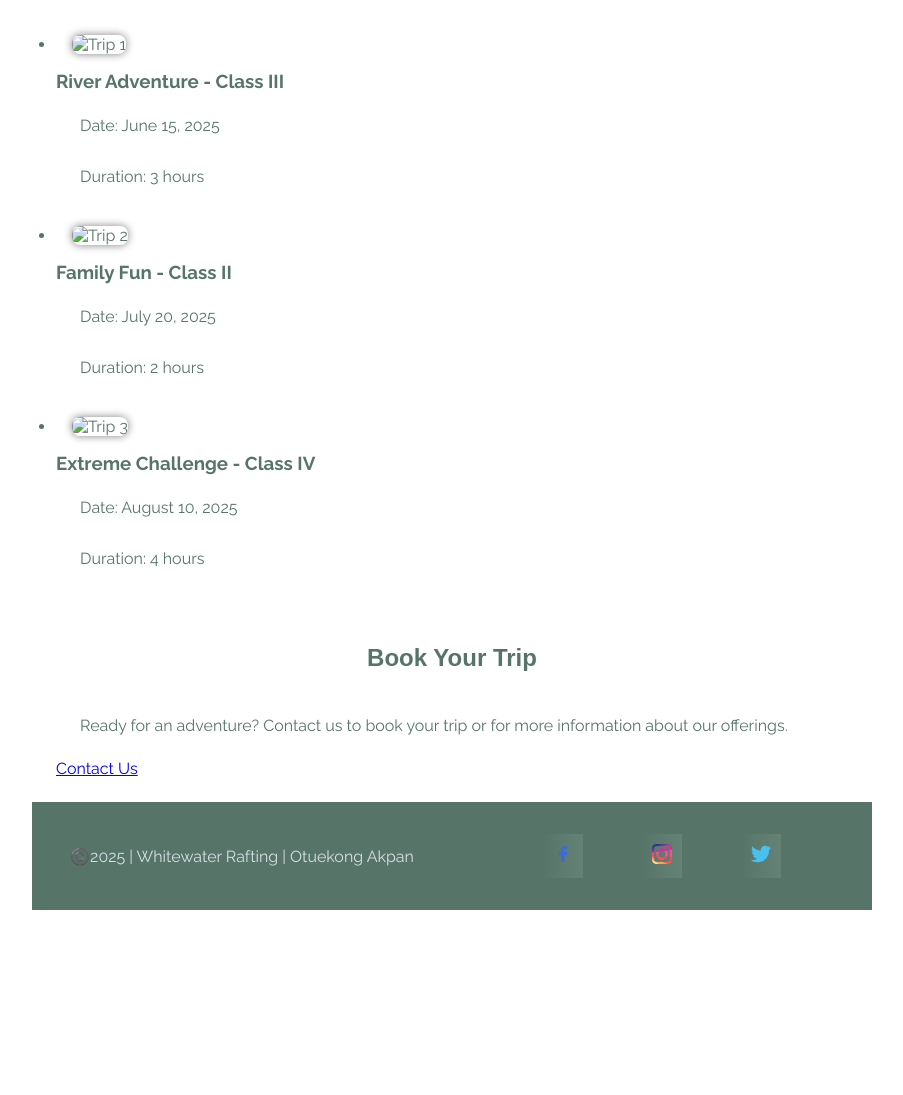
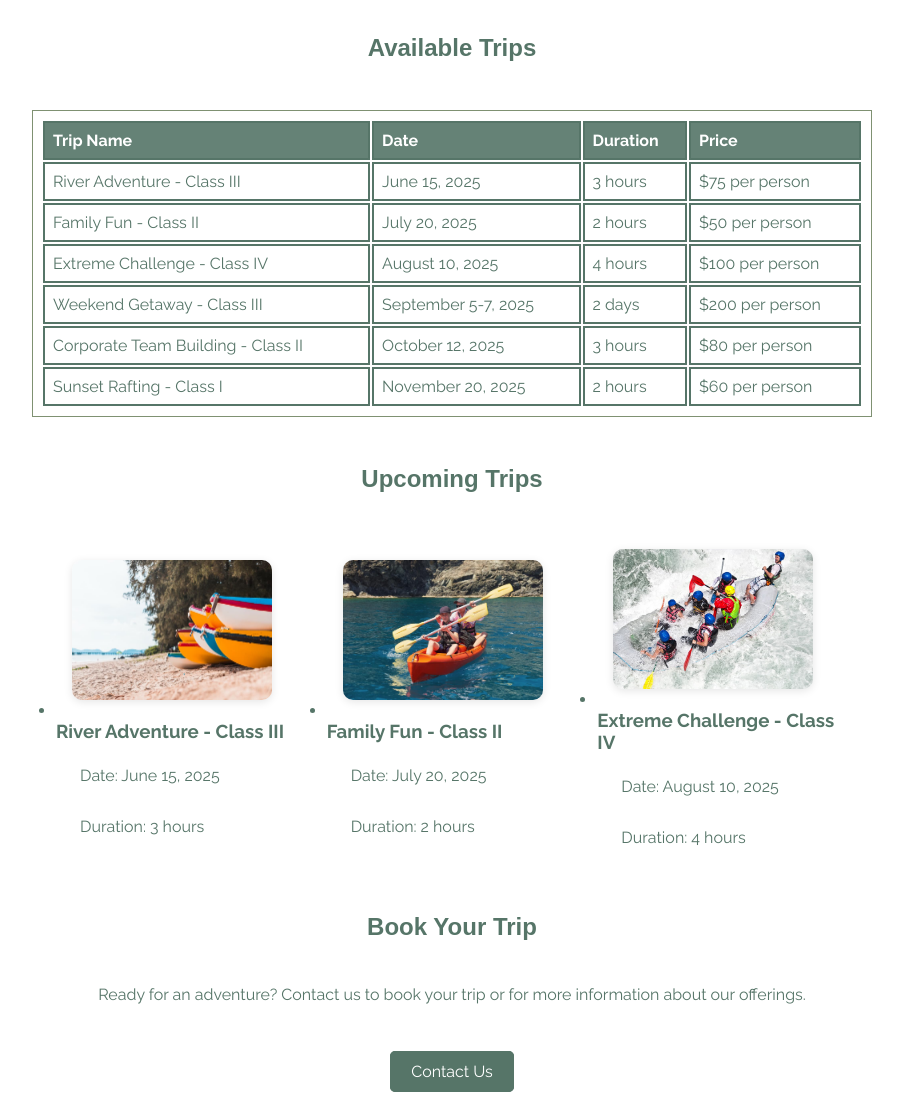
Before and after one commit to otuekongakpan/wdd130, a plain HTML site: page wwr/trips.html in a window 1280 px wide. Shown: the part 486-1581 px from the top of the page, without its empty margins (188-1091 px from the left). Before the commit the page ends 1396 px from the top, so only its background shows below. Drawn offline with Linux system fonts and the light colour scheme; a web font is replaced by a local one.

Commit message:
trips css initial

```diff
--- a/wwr/styles/rafting.css
+++ b/wwr/styles/rafting.css
@@ -56,6 +56,7 @@ nav {
     align-items: flex-start;
     background-color: var(--primary-color);
     padding: 16px;
+
 }
 
 nav a {
@@ -65,6 +66,7 @@ nav a {
     color: #fff;
     display: inline-block;
     padding: 10px;
+    text-decoration: none;
 }
 
 .socialmedia a {
@@ -618,3 +620,89 @@ iframe {
     color: var(--primary-color);
     margin-bottom: 20px;
 }
+
+.available-trips {
+    text-align: center;
+}
+
+.trips-table {
+    display: grid;
+    grid-template-columns: repeat(auto-fit, minmax(300px, 1fr));
+    gap: 10px;
+    margin: 20px auto;
+    width: 800px;
+    text-align: left;
+    border-collapse: collapse;
+    border: 1px solid var(--accent1-color);
+
+    width: 100%;
+
+}
+
+th, td {
+    border: 2px solid var(--primary-color);
+    padding: 8px;
+    text-align: left;
+}
+
+.booking {
+    text-align: center;
+
+}
+
+.booking h2 {
+    font-family: var(--heading-font);
+    color: var(--primary-color);
+    margin-top: -10px;
+    padding-top: 0px
+}
+
+.booking p {
+    margin-bottom: 50px;
+    color: var(--primary-color);
+}
+
+.booking a{
+    border: 1px solid var(--primary-color);
+    padding: 10px 20px;
+    background-color: var(--primary-color);
+    color: #fff;
+    text-decoration: none;
+    border-radius: 5px;
+    transition: background-color 0.3s ease, transform 0.2s ease;
+    margin-top: 20px;
+}
+
+.booking a:hover {
+    background-color: var(--secondary-color);
+    transform: translateY(-2px);
+}
+
+.trips-table th {
+    background-color: var(--secondary-color);
+    color: #fff;
+    font-family: var(--body-font);
+    font-weight: bold;
+}
+
+.trips-grid {
+    display: grid;
+    grid-template-columns: repeat(auto-fit, minmax(250px, 1fr));
+    gap: 20px;
+    margin: 20px auto;
+    align-items: center;
+}
+
+.trips-grid img {
+    width: 200px;
+    height: 140px;
+    border-radius: 10px;
+    box-shadow: 0 2px 8px rgba(0, 0, 0, 0.1);
+}
+
+.column-image img{
+    width: 100%;
+    height: auto;
+    border-radius: 10px;
+    box-shadow: 1 2px 8px rgba(0, 0, 0, 0.1);
+}
--- a/wwr/trips.html
+++ b/wwr/trips.html
@@ -34,10 +34,65 @@
             </div>
         </section>
 
-        <section class="trips-list">
+        <section class="available-trips">
+            <h2>Available Trips</h2>
+        </section>
+            <section class="trips-table">
+                <table>
+                    <thead>
+                        <tr>
+                            <th>Trip Name</th>
+                            <th>Date</th>
+                            <th>Duration</th>
+                            <th>Price</th>
+                        </tr>
+                    </thead>
+                    <tbody>
+                        <tr>
+                            <td>River Adventure - Class III</td>
+                            <td>June 15, 2025</td>
+                            <td>3 hours</td>
+                            <td>$75 per person</td>
+                        </tr>
+                        <tr>
+                            <td>Family Fun - Class II</td>
+                            <td>July 20, 2025</td>
+                            <td>2 hours</td>
+                            <td>$50 per person</td>
+                        </tr>
+                        <tr>
+                            <td>Extreme Challenge - Class IV</td>
+                            <td>August 10, 2025</td>
+                            <td>4 hours</td>
+                            <td>$100 per person</td>
+                        </tr>
+
+                        <tr>
+                            <td>Weekend Getaway - Class III</td>
+                            <td>September 5-7, 2025</td>
+                            <td>2 days</td>
+                            <td>$200 per person</td>
+                        </tr>
+                        <tr>
+                            <td>Corporate Team Building - Class II</td>
+                            <td>October 12, 2025</td>
+                            <td>3 hours</td>
+                            <td>$80 per person</td>
+                        </tr>
+                        <tr>
+                            <td>Sunset Rafting - Class I</td>
+                            <td>November 20, 2025</td>
+                            <td>2 hours</td>
+                            <td>$60 per person</td>
+                        </tr>
+                    </tbody>
+                </table>
+            </section>
+
+        <section>
             <h2>Upcoming Trips</h2>
             <ul class="trips-grid">
-                <li>
+                <li >
                     <img src="images/trip1.jpg" alt="Trip 1">
                     <h3>River Adventure - Class III</h3>
                     <p>Date: June 15, 2025</p>
@@ -57,11 +112,15 @@
                 </li>
             </ul>
         </section>
+
         <section class="booking">
             <h2>Book Your Trip</h2>
             <p>Ready for an adventure? Contact us to book your trip or for more information about our offerings.</p>
             <a href="contact.html" class="cta-button">Contact Us</a>
+        </section>
+
     </main>
+
             <footer>
                 <p>©️2025 | Whitewater Rafting | Otuekong Akpan</p>
                 <nav class="socialmedia">
```
Also changed, not shown: wwr/images/trip1.jpg (added), wwr/images/trip2.jpg (added), wwr/images/trip3.jpg (added), wwr/images/trips.jpg (added), wwr/index.html (line endings or trailing spaces).
